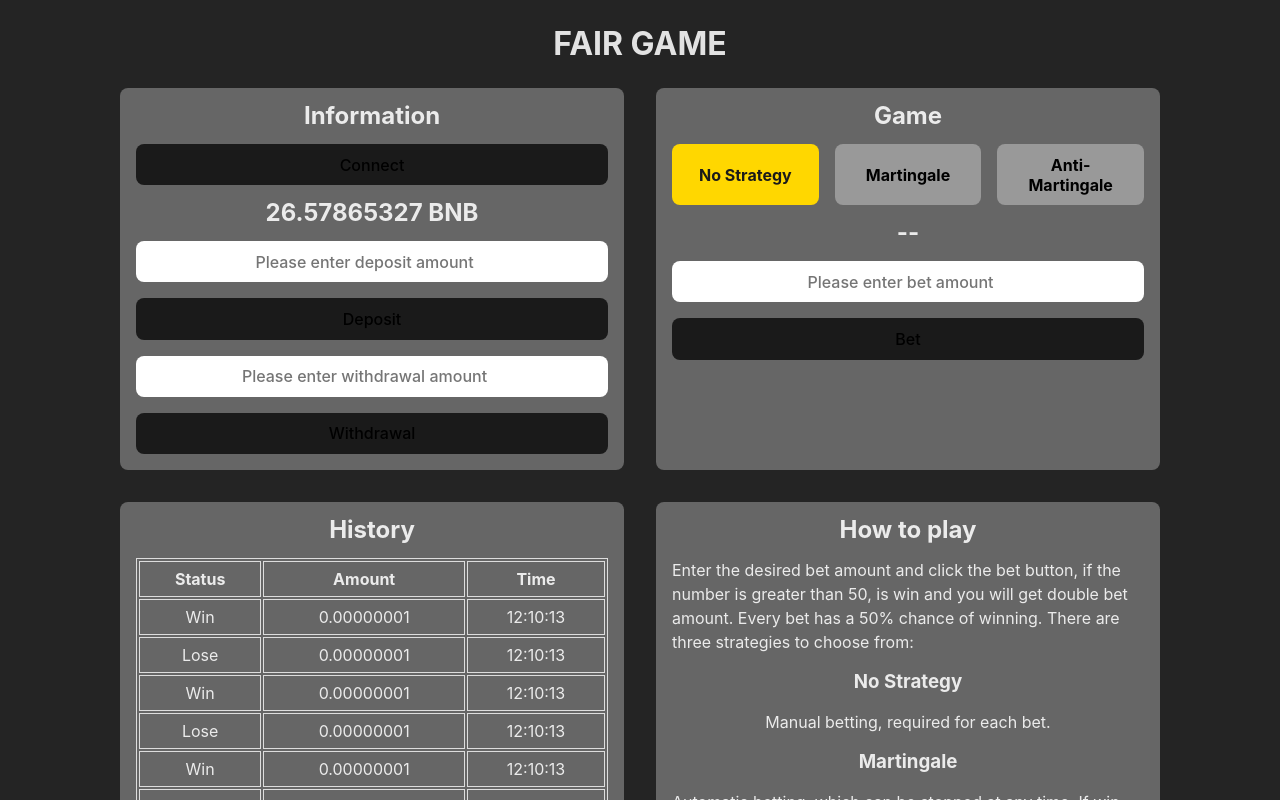
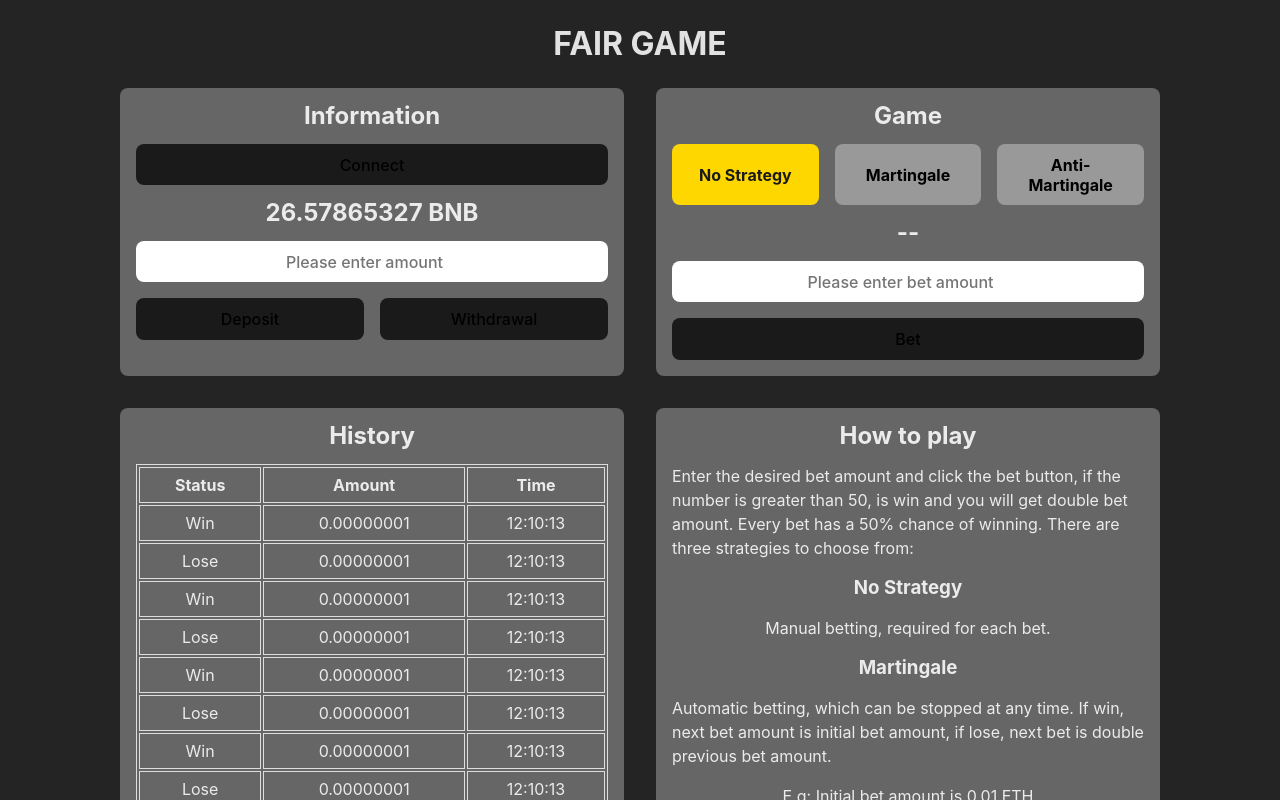
Before and after one commit to throuz/fair-game, a React (Vite) app: page / in a window 1280 px wide. Shown: the top 800 px of the page. Built offline with nearby package versions, Linux system fonts and the light colour scheme.

Commit message:
deposit and withdrawal button layout

```diff
--- a/src/App.jsx
+++ b/src/App.jsx
@@ -2,14 +2,14 @@ import "./App.css";
 import Game from "./components/Game";
 import History from "./components/History";
 import HowToPlay from "./components/HowToPlay";
-import Infomation from "./components/Infomation";
+import Information from "./components/Information";
 
 const App = () => {
   return (
     <div className="app">
       <h1 className="title">FAIR GAME</h1>
       <div className="container">
-        <Infomation />
+        <Information />
         <Game />
         <History />
         <HowToPlay />
--- a/src/components/Infomation.jsx
+++ /dev/null
@@ -1,15 +0,0 @@
-const Infomation = () => {
-  return (
-    <div className="card">
-      <h2>Information</h2>
-      <button>Connect</button>
-      <h2>26.57865327 BNB</h2>
-      <input type="number" placeholder="Please enter deposit amount" />
-      <button>Deposit</button>
-      <input type="number" placeholder="Please enter withdrawal amount" />
-      <button>Withdrawal</button>
-    </div>
-  );
-};
-
-export default Infomation;
--- /dev/null
+++ b/src/components/Information.css
@@ -0,0 +1,11 @@
+.information-btn-group {
+  display: grid;
+  gap: 1em;
+  grid-template-columns: 1fr 1fr;
+}
+
+@media screen and (max-width: 900px) {
+  .information-btn-group {
+    grid-template-columns: auto;
+  }
+}
--- /dev/null
+++ b/src/components/Information.jsx
@@ -0,0 +1,18 @@
+import "./Information.css";
+
+const Information = () => {
+  return (
+    <div className="card">
+      <h2>Information</h2>
+      <button>Connect</button>
+      <h2>26.57865327 BNB</h2>
+      <input type="number" placeholder="Please enter amount" />
+      <div className="information-btn-group">
+        <button>Deposit</button>
+        <button>Withdrawal</button>
+      </div>
+    </div>
+  );
+};
+
+export default Information;
```
